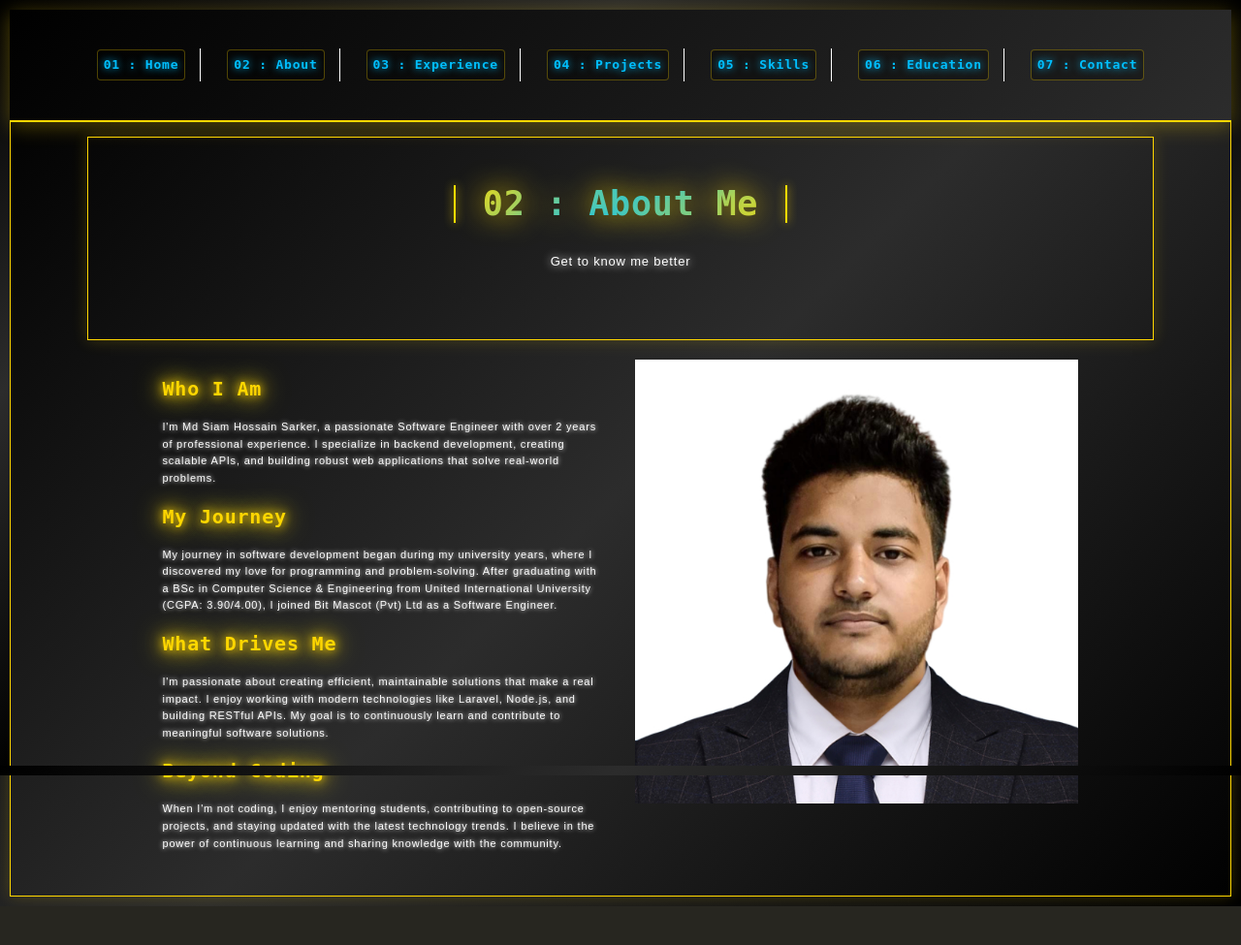
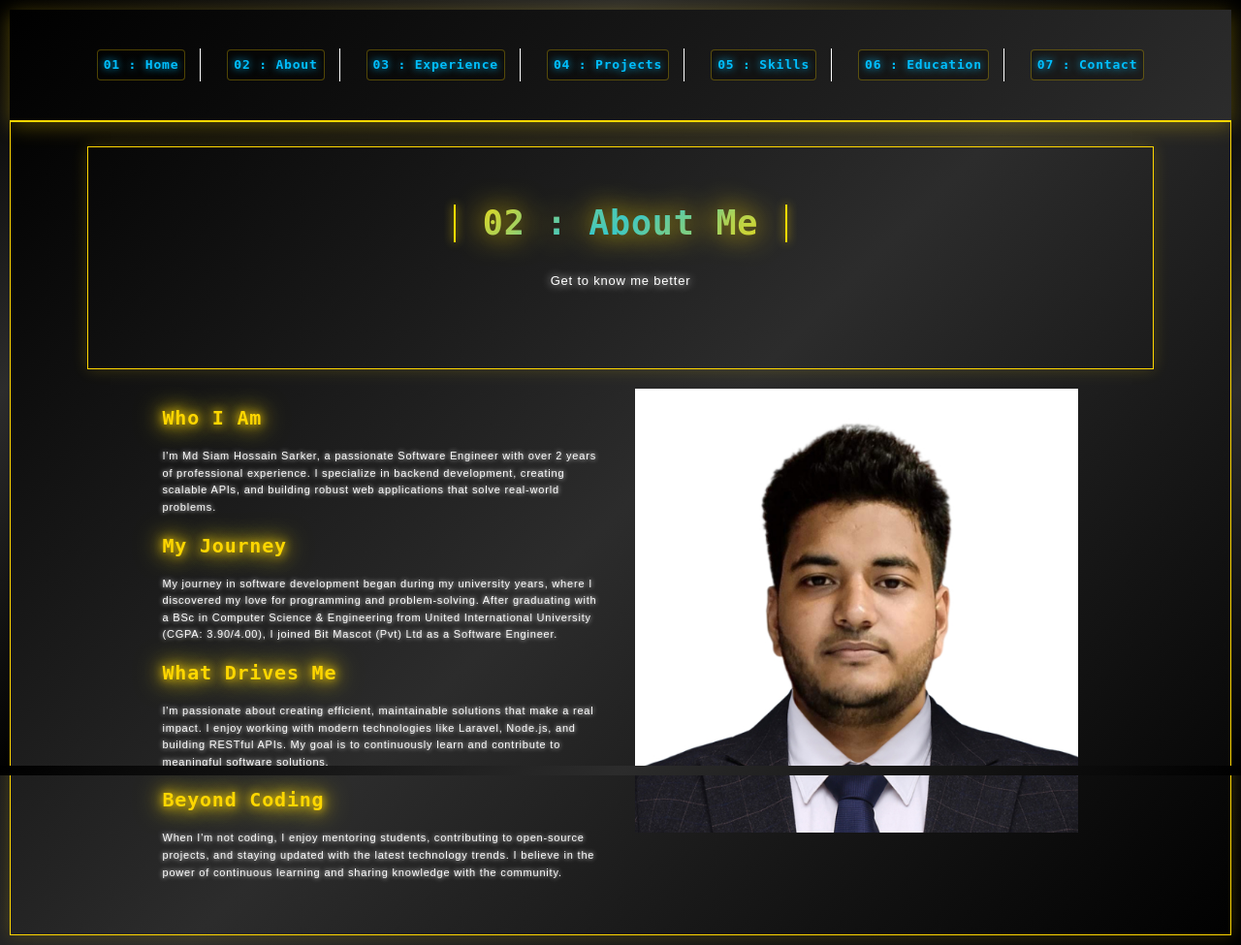
Before and after one commit to SiamSarker/portfo, a Flask app: page /about.html in a window 1280 px wide. Shown: the whole page at 97% size. Before the commit the page ends 935 px from the top, so only its background shows below. Run offline with Flask 2, Linux system fonts and the light colour scheme; some libraries are stand-ins or nearby versions.

Commit message:
Revert section container padding back to 40px
PADDING REVERT:
- Updated .section-container-spacer padding back to 40px !important
- Updated @media (min-width: 1200px) .section-container padding to 40px 0
- Maintains original spacing for better visual balance

CHANGES MADE:
- .section-container-spacer: padding: 40px !important (reverted from 30px)
- @media (min-width: 1200px) .section-container: padding: 40px 0 (reverted from 30px)
- Preserves Star Wars theme with original spacing

BENEFITS:
- Restored original spacious layout
- Better visual breathing room around content
- Maintains professional appearance
- Consistent with design requirements

The section containers now have the original 40px padding for optimal visual balance and spacing.

```diff
--- a/static/custom.css
+++ b/static/custom.css
@@ -376,7 +376,7 @@
     background: linear-gradient(135deg, rgba(0, 0, 0, 0.95) 0%, rgba(44, 44, 44, 0.95) 100%) !important;
     border: 1px solid var(--starwars-gold) !important;
     box-shadow: 0 0 15px rgba(255, 215, 0, 0.2) !important;
-    padding: 30px !important;
+    padding: 40px !important;
     margin: 20px !important;
 }
 
@@ -584,7 +584,7 @@
 /* Responsive section container padding */
 @media (min-width: 1200px) {
     .section-container {
-        padding: 30px 0;
+        padding: 40px 0;
     }
 }
 
```
